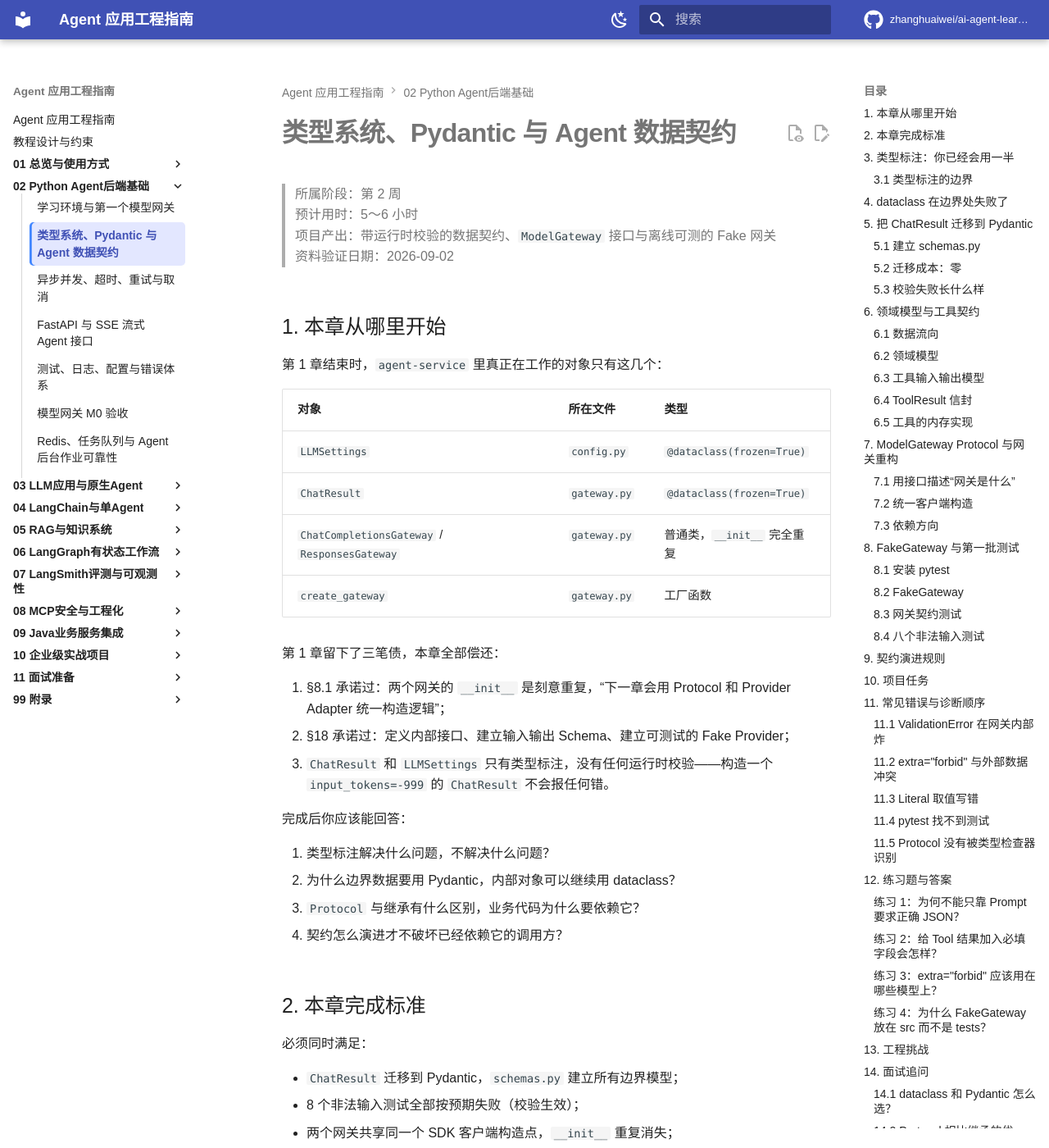
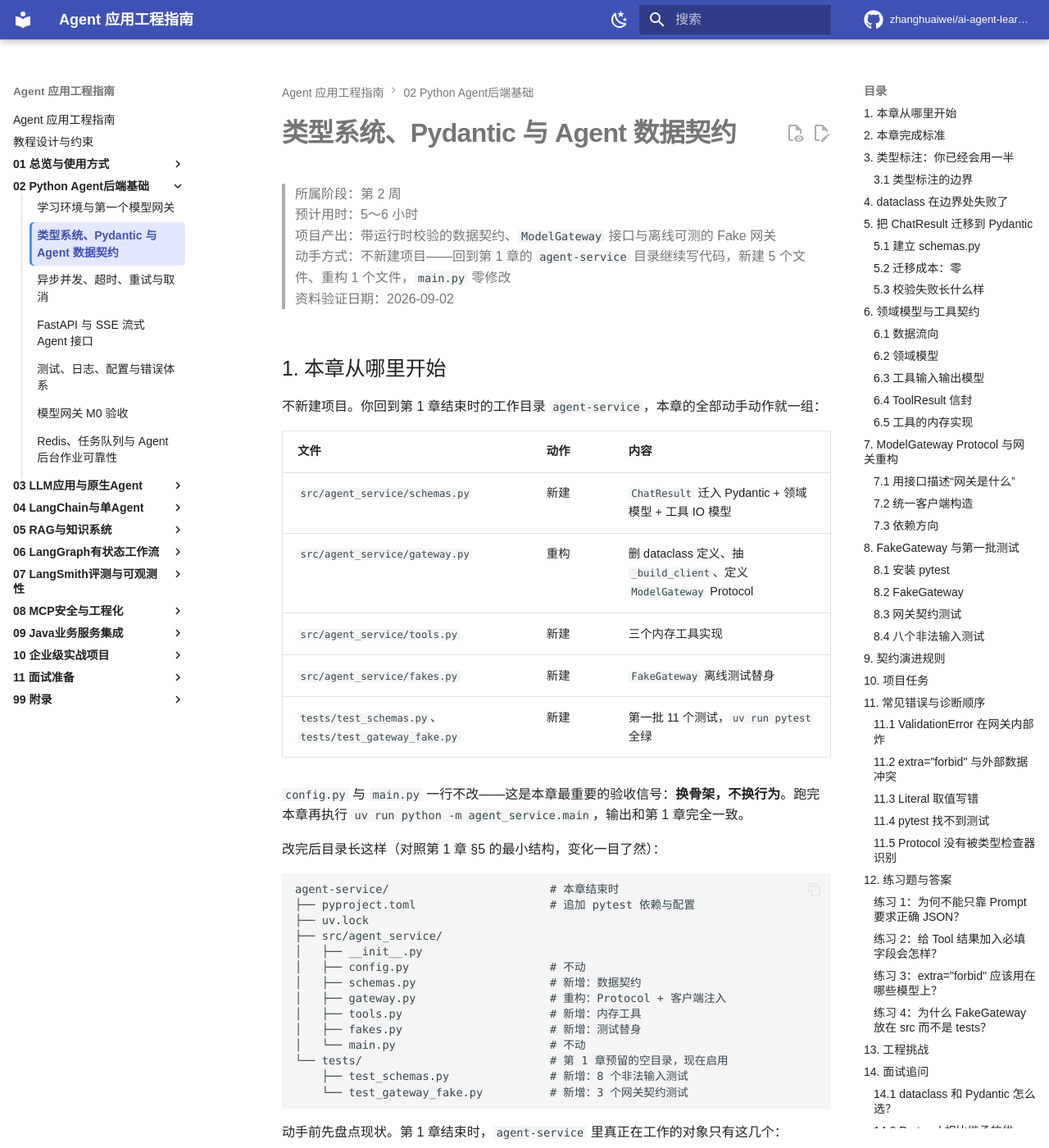
Before and after one commit to zhanghuaiwei/ai-agent-learning-tutorial, an MkDocs documentation site: the page built from docs/02-Python-Agent后端基础/02-类型系统-Pydantic与Agent数据契约.md, in a window 1280 px wide and 1400 px high. Shown: the whole window at 82% size. Built offline with MkDocs 1.6.1 and Material for MkDocs 9.7.7, drawn with Linux system fonts in a browser that asks for light colours; comment, search, counter and statistics services are not loaded; some of the changed text lies outside the part shown.

Commit message:
docs: clarify ch2 hands-on continuity on agent-service
Add upfront "what you'll touch" roadmap (file-by-file table plus
final directory tree), replace the non-runnable safe_tool_call demo
with a real safe_search_manual example, show expected pytest output
(11 passed), and fix the stale test-count wording.

````diff
--- a/docs/02-Python-Agent后端基础/02-类型系统-Pydantic与Agent数据契约.md
+++ b/docs/02-Python-Agent后端基础/02-类型系统-Pydantic与Agent数据契约.md
@@ -3,11 +3,43 @@
 > 所属阶段：第 2 周
 > 预计用时：5～6 小时
 > 项目产出：带运行时校验的数据契约、`ModelGateway` 接口与离线可测的 Fake 网关
+> 动手方式：不新建项目——回到第 1 章的 `agent-service` 目录继续写代码，新建 5 个文件、重构 1 个文件，`main.py` 零修改
 > 资料验证日期：2026-09-02
 
 ## 1. 本章从哪里开始
 
-第 1 章结束时，`agent-service` 里真正在工作的对象只有这几个：
+不新建项目。你回到第 1 章结束时的工作目录 `agent-service`，本章的全部动手动作就一组：
+
+| 文件 | 动作 | 内容 |
+| --- | --- | --- |
+| `src/agent_service/schemas.py` | 新建 | `ChatResult` 迁入 Pydantic + 领域模型 + 工具 IO 模型 |
+| `src/agent_service/gateway.py` | 重构 | 删 dataclass 定义、抽 `_build_client`、定义 `ModelGateway` Protocol |
+| `src/agent_service/tools.py` | 新建 | 三个内存工具实现 |
+| `src/agent_service/fakes.py` | 新建 | `FakeGateway` 离线测试替身 |
+| `tests/test_schemas.py`、`tests/test_gateway_fake.py` | 新建 | 第一批 11 个测试，`uv run pytest` 全绿 |
+
+`config.py` 与 `main.py` 一行不改——这是本章最重要的验收信号：**换骨架，不换行为**。跑完本章再执行 `uv run python -m agent_service.main`，输出和第 1 章完全一致。
+
+改完后目录长这样（对照第 1 章 §5 的最小结构，变化一目了然）：
+
+```text
+agent-service/                        # 本章结束时
+├── pyproject.toml                    # 追加 pytest 依赖与配置
+├── uv.lock
+├── src/agent_service/
+│   ├── __init__.py
+│   ├── config.py                     # 不动
+│   ├── schemas.py                    # 新增：数据契约
+│   ├── gateway.py                    # 重构：Protocol + 客户端注入
+│   ├── tools.py                      # 新增：内存工具
+│   ├── fakes.py                      # 新增：测试替身
+│   └── main.py                       # 不动
+└── tests/                            # 第 1 章预留的空目录，现在启用
+    ├── test_schemas.py               # 新增：8 个非法输入测试
+    └── test_gateway_fake.py          # 新增：3 个网关契约测试
+```
+
+动手前先盘点现状。第 1 章结束时，`agent-service` 里真正在工作的对象只有这几个：
 
 | 对象 | 所在文件 | 类型 |
 | --- | --- | --- |
@@ -454,21 +486,22 @@ def create_work_order_draft(payload: CreateWorkOrderDraftInput) -> ToolResult:
 
 注意 `create_work_order_draft` 的幂等分支：内存版用字典模拟“执行方识别重复请求”，生产环境会是数据库唯一约束或 Redis 键，但**契约行为从第一天就固定**。
 
-非法输入在这层怎么处理？入口即校验：
+非法输入在这层怎么处理？入口即校验。以 `search_manual` 为例，给“从外部字典进来的调用”包一层：
 
 ```python
-def safe_tool_call(payload_dict: dict) -> ToolResult:
+from pydantic import ValidationError
+
+
+def safe_search_manual(raw: dict) -> ToolResult:
     """工具边界：先校验再执行，校验失败转稳定错误码。"""
-    from pydantic import ValidationError
-
     try:
-        # 由调用方决定用哪个 Input 模型，这里只演示转换逻辑
-        raise ValidationError("demo", SearchManualInput)
+        payload = SearchManualInput.model_validate(raw)
     except ValidationError as exc:
         return _envelope(False, "E_INVALID_ARGUMENT", {"errors": exc.errors()})
+    return search_manual(payload)
 ```
 
-实际工程里不需要 `safe_tool_call` 这种转发函数——每个工具函数开头直接 `try: payload = XxxInput.model_validate(raw)`。要点是：**堆栈不出边界，错误码必须出边界**。
+这段代码可以直接运行验证：传入干净的字典走正常检索；传入 `{"equipment_id": "eq-01", "keywords": [], "top_k": 99}` 会拿到 `E_INVALID_ARGUMENT` 信封，而不是一个带堆栈的异常。实际工程里这层 `try/except` 直接写在每个工具函数开头（`payload = XxxInput.model_validate(raw)`），不需要单独的转发函数。要点是：**堆栈不出边界，错误码必须出边界**。
 
 ## 7. ModelGateway Protocol 与网关重构
 
@@ -786,7 +819,15 @@ class TestCreateWorkOrderDraft:
 uv run pytest
 ```
 
-9 个测试（含 3 个网关测试）全部通过，**真实 API 调用次数为 0**。这就是第 1 章 §11.1 承诺的“普通自动化测试使用 Fake”落到实处的样子。
+终端输出长这样（11 个点对应 11 个测试）：
+
+```text
+$ uv run pytest
+...........
+====================== 11 passed in 0.05s ======================
+```
+
+8 个非法输入测试证明校验生效，3 个网关测试证明 Fake 可用，合计 11 个全部通过，**真实 API 调用次数为 0**。这就是第 1 章 §11.1 承诺的“普通自动化测试使用 Fake”落到实处的样子——它也是本章的“完成画面”：以后每一章结束时，终端里都应该看到这样一行绿色的 `passed`。
 
 ## 9. 契约演进规则
 
````
